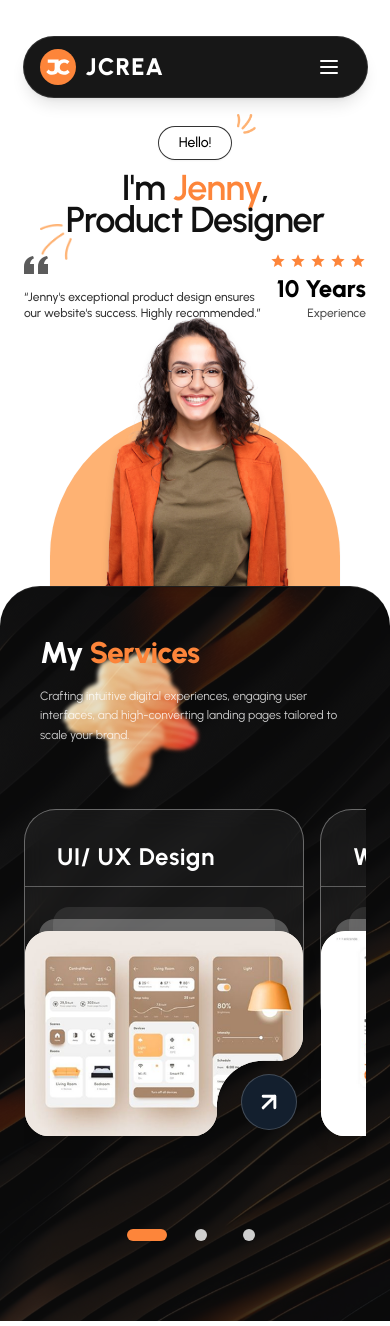
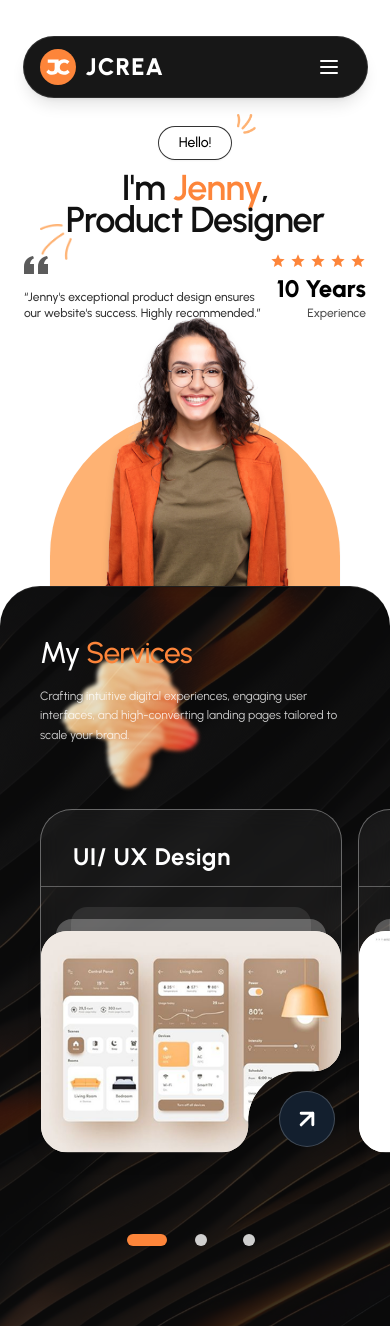
Before and after one commit to GausAlMunirTushar/technical-assessment-design-pillar1, a Next.js app: page / in a window 390 px wide. Built offline with nearby package versions, Linux system fonts and the light colour scheme.

Commit message:
feat: integrate Swiper for responsive service slider and update README with performance report

```diff
--- a/package.json
+++ b/package.json
@@ -11,7 +11,8 @@
   "dependencies": {
     "next": "16.3.0",
     "react": "19.2.8",
-    "react-dom": "19.2.8"
+    "react-dom": "19.2.8",
+    "swiper": "^14.1.0"
   },
   "devDependencies": {
     "@tailwindcss/postcss": "^4",
--- a/src/components/Navbar.tsx
+++ b/src/components/Navbar.tsx
@@ -35,7 +35,7 @@ export const Navbar: React.FC = () => {
 	return (
 		<header className="w-full max-w-360 mx-auto px-4 pt-9 pb-4 flex justify-center sticky top-0 z-40">
 			<nav
-				className="hidden md:flex items-center justify-between w-full max-w-287.5 bg-dark-surface text-white rounded-full p-2 shadow-lg border border-white/10"
+				className="hidden md:flex items-center justify-between w-full max-w-287.5 bg-dark-surface text-white rounded-full p-2 border border-white/10"
 				aria-label="Desktop navigation"
 			>
 				<div className="flex items-center gap-7 lg:gap-7 justify-start">
@@ -75,7 +75,7 @@ export const Navbar: React.FC = () => {
 						<Link
 							key={item.label}
 							href={item.href}
-							className="text-white hover:text-white font-extrabold text-md transition-colors rounded-md focus-visible:ring-2 focus-visible:ring-accent-orange focus-visible:outline-hidden"
+							className="text-white hover:text-white font-semibold text-md transition-colors rounded-md focus-visible:ring-2 focus-visible:ring-accent-orange focus-visible:outline-hidden"
 						>
 							{item.label}
 						</Link>
--- a/src/components/ServicesSection.tsx
+++ b/src/components/ServicesSection.tsx
@@ -1,7 +1,11 @@
-import React from "react";
+"use client";
+
+import React, { useState } from "react";
 import Image from "next/image";
 import { ServiceCard, ServiceCardProps } from "./ServiceCard";
 import { SliderIndicators } from "./SliderIndicators";
+import { Swiper, SwiperSlide } from "swiper/react";
+import "swiper/css";
 
 const servicesData: ServiceCardProps[] = [
 	{
@@ -26,6 +30,8 @@ const servicesData: ServiceCardProps[] = [
  * on desktop screens and a smooth snap-slider on mobile devices.
  */
 export const ServicesSection: React.FC = () => {
+	const [activeIndex, setActiveIndex] = useState(0);
+
 	return (
 		<section
 			id="services"
@@ -57,7 +63,7 @@ export const ServicesSection: React.FC = () => {
 				<div className="flex px-6 pb-6 flex-col md:flex-row md:items-end justify-between gap-4">
 					<h2
 						id="services-heading"
-						className="text-3xl sm:text-4xl md:text-5xl font-extrabold tracking-tight"
+						className="text-3xl sm:text-4xl md:text-5xl font-medium tracking-tight"
 					>
 						My <span className="text-accent-orange">Services</span>
 					</h2>
@@ -73,15 +79,24 @@ export const ServicesSection: React.FC = () => {
 						))}
 					</div>
 
-					<div className="flex md:hidden overflow-x-auto snap-x snap-mandatory gap-4 pb-4 no-scrollbar -mx-4 px-4">
-						{servicesData.map((service, index) => (
-							<ServiceCard key={index} {...service} />
-						))}
+					<div className="block md:hidden pb-4 -mx-4 px-4">
+						<Swiper
+							spaceBetween={16}
+							slidesPerView="auto"
+							onSlideChange={(swiper) => setActiveIndex(swiper.activeIndex)}
+							className="overflow-visible!"
+						>
+							{servicesData.map((service, index) => (
+								<SwiperSlide key={index} className="w-auto!">
+									<ServiceCard {...service} />
+								</SwiperSlide>
+							))}
+						</Swiper>
 					</div>
 				</div>
 
 				<div className="pt-2">
-					<SliderIndicators total={3} activeIndex={0} />
+					<SliderIndicators total={3} activeIndex={activeIndex} />
 				</div>
 			</div>
 		</section>
```
Also changed, not shown: 4 other files (tests, documents, lock files or other folders).
